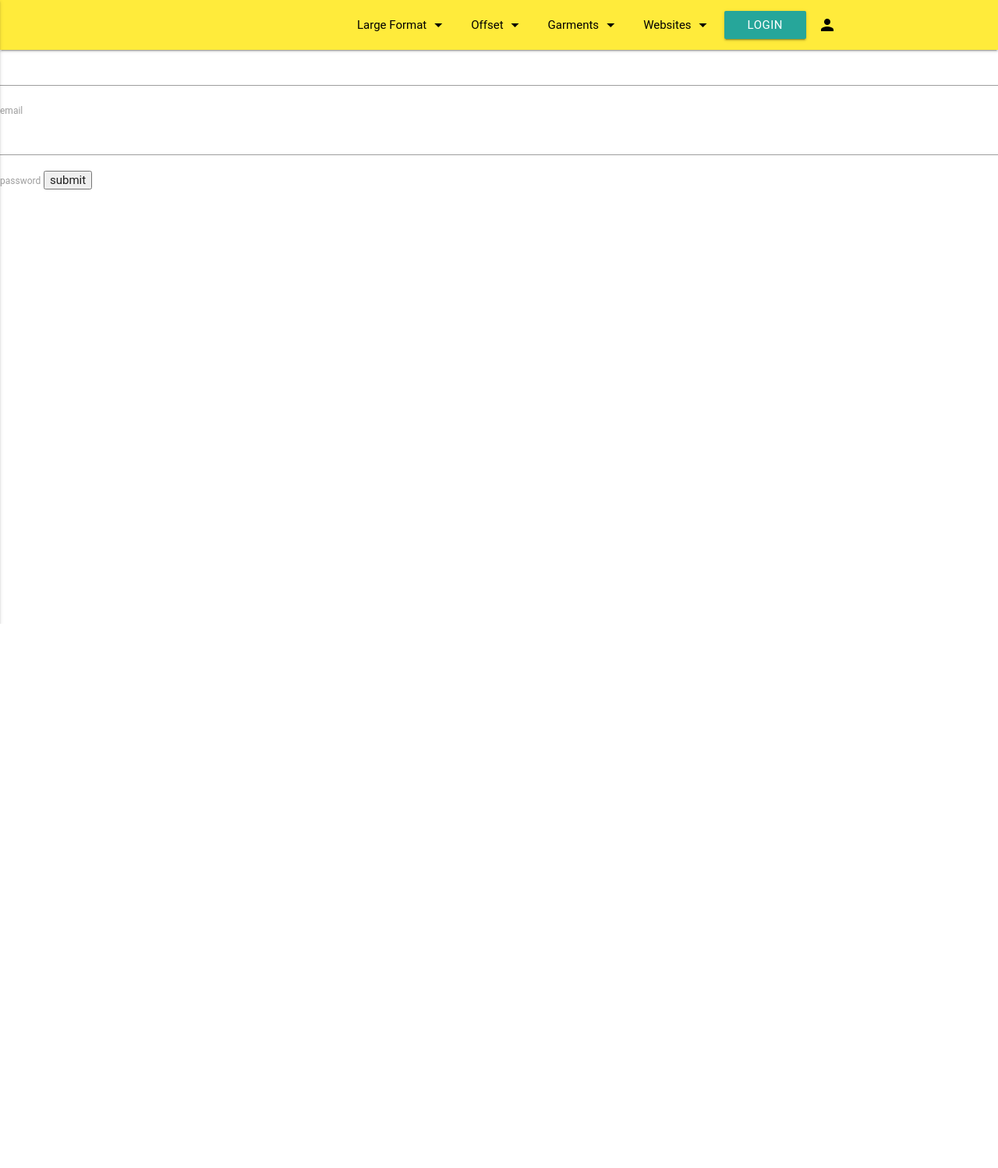
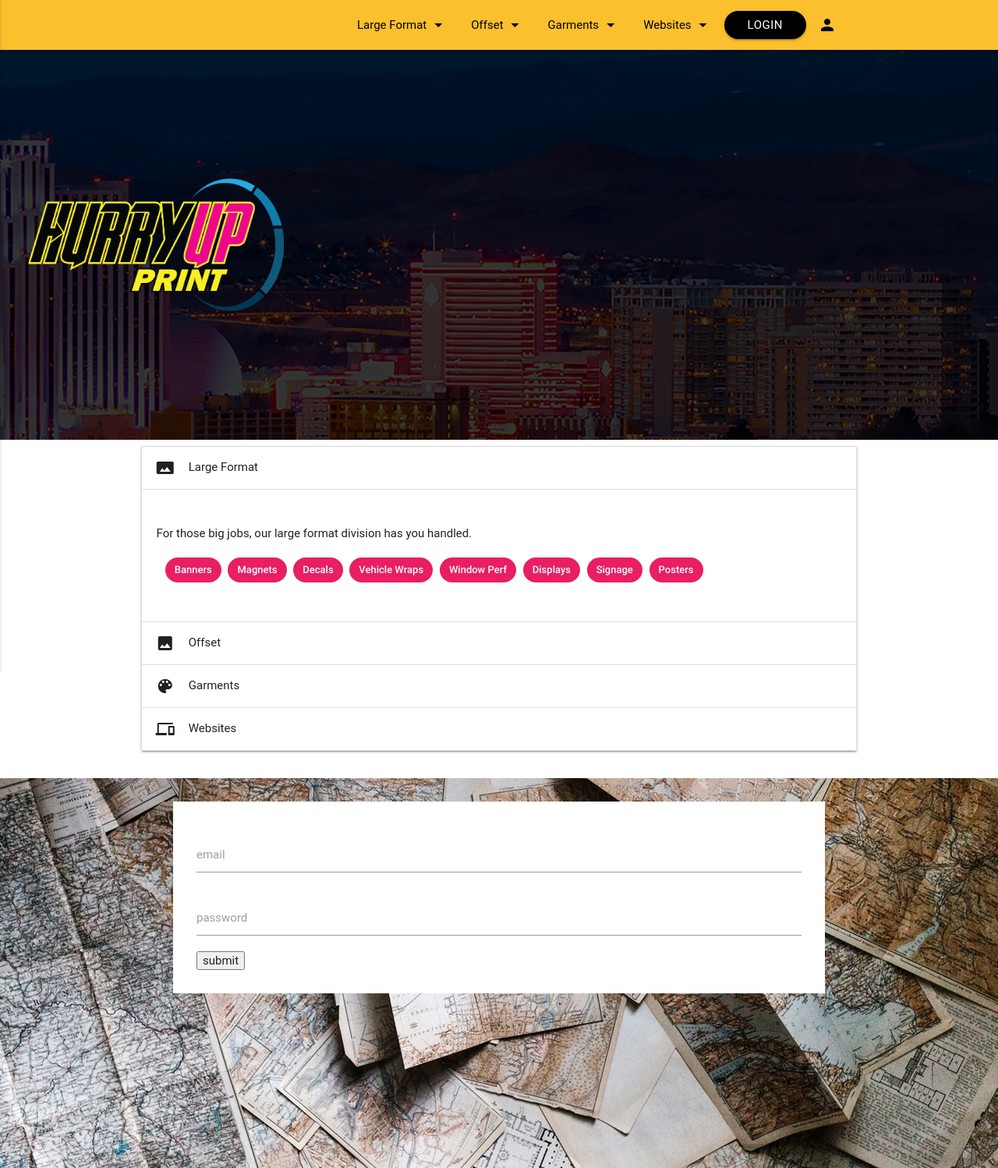
Before and after one commit to wcolts2000/hup-client, a PHP site: page / in a window 1280 px wide. Shown: the whole page at 78% size. Before the commit the page ends 800 px from the top, so only its background shows below. Run offline with PHP 8.4, Linux system fonts and the light colour scheme; some libraries are stand-ins or nearby versions; some web fonts are replaced.

Commit message:
added favicon

```diff
--- a/css/styles.css
+++ b/css/styles.css
@@ -1,4 +1,9 @@
 #login {
   margin-left: 0;
   margin-right: 0;
+  border-radius: 50px;
 }
+#form {
+  padding: 2rem;
+  margin: 2rem;
+}
--- a/index.html
+++ b/index.html
@@ -1,53 +1,84 @@
 <!DOCTYPE html>
 <html lang="en">
   <head>
-  <meta charset="UTF-8">
-  <meta name="viewport" content="width=device-width, initial-scale=1.0">
-  <meta http-equiv="X-UA-Compatible" content="ie=edge">
-  <title>Hurry Up Print | Websites, Banners, Business Cards, Flyers, Vehicle Wraps, Garment Printing</title>
-  <!--Import Google Icon Font-->
-  <link href="https://fonts.googleapis.com/icon?family=Material+Icons" rel="stylesheet">
-  <!--Import materialize.css-->
-  <link type="text/css" rel="stylesheet" href="css/materialize.min.css" media="screen,projection" />
-  <link type="text/css" rel="stylesheet" href="css/styles.css">
+    <meta charset="UTF-8" />
+    <meta name="viewport" content="width=device-width, initial-scale=1.0" />
+    <meta http-equiv="X-UA-Compatible" content="ie=edge" />
+    <title>
+      Hurry Up Print | Websites, Banners, Business Cards, Flyers, Vehicle Wraps,
+      Garment Printing
+    </title>
+    <link
+      href="https://fonts.googleapis.com/icon?family=Material+Icons"
+      rel="stylesheet"
+    />
+    <link
+      type="text/css"
+      rel="stylesheet"
+      href="css/materialize.min.css"
+      media="screen,projection"
+    />
+    <link type="text/css" rel="stylesheet" href="css/styles.css" />
+    <link rel="icon" href="img/favicon.png" sizes="32x32">
   </head>
   <body>
-    <!-- RESPONSIVE WITH SIDE MENU -->
-    <nav class="yellow">
+    <!-- RESPONSIVE NAV WITH SIDE MENU -->
+    <nav class="yellow darken-2">
       <div class="container">
         <div class="nav-wrapper">
-          <a class="button-collapse black-text" data-activates="mobile-nav" href="#">
+          <a
+            class="button-collapse black-text"
+            data-activates="mobile-nav"
+            href="#"
+          >
             <i class="material-icons">menu</i>
           </a>
           <ul class="right hide-on-med-and-down">
-
             <!-- DROPDOWN TRIGGER -->
             <li>
-              <a data-activates="lf-dropdown" class="dropdown-button black-text" href="#!">Large Format
+              <a
+                data-activates="lf-dropdown"
+                class="dropdown-button black-text"
+                href="#!"
+                >Large Format
                 <i class="material-icons right">arrow_drop_down</i>
               </a>
             </li>
 
             <li>
-              <a data-activates="off-dropdown" class="dropdown-button black-text" href="#!">Offset
+              <a
+                data-activates="off-dropdown"
+                class="dropdown-button black-text"
+                href="#!"
+                >Offset
                 <i class="material-icons right">arrow_drop_down</i>
               </a>
             </li>
 
             <li>
-              <a data-activates="gar-dropdown" class="dropdown-button black-text" href="#!">Garments
+              <a
+                data-activates="gar-dropdown"
+                class="dropdown-button black-text"
+                href="#!"
+                >Garments
                 <i class="material-icons right">arrow_drop_down</i>
               </a>
             </li>
 
             <li>
-              <a data-activates="web-dropdown" class="dropdown-button black-text" href="#!">Websites
+              <a
+                data-activates="web-dropdown"
+                class="dropdown-button black-text"
+                href="#!"
+                >Websites
                 <i class="material-icons right">arrow_drop_down</i>
               </a>
             </li>
             <!-- BUTTON LINK -->
             <li>
-              <a id="login" class="btn btn-small waves-effect waves-light">Login</a>
+            <a id="login" class="btn black waves-effect waves-light"
+                >Login</a
+              >
             </li>
             <!-- ICON LINK -->
             <li>
@@ -58,20 +89,30 @@
           </ul>
 
           <!-- Side Nav -->
-          <ul class="side-nav" id="mobile-nav"> <!-- must init in js -->
+          <ul class="side-nav" id="mobile-nav">
+            <!-- must init in js -->
             <ul class="collapsible collapsible-accordion">
-              <li><div class="user-view">
+              <li>
+                <div class="user-view">
                   <div class="background">
-                  <img src="img/bg.jpg">
+                    <img src="img/bg.jpg" />
                   </div>
                   <a href="#user">
                     <i class="material-icons black-text">person</i>
                   </a>
-                <a href="#name"><span class="black-text name">John Doe</span></a>
-                <a href="#email"><span class="black-text email">jdandturk@gmail.com</span></a>
-              </div></li>
+                  <a href="#name"
+                    ><span class="black-text name">John Doe</span></a
+                  >
+                  <a href="#email"
+                    ><span class="black-text email"
+                      >jdandturk@gmail.com</span
+                    ></a
+                  >
+                </div>
+              </li>
               <li>
-                <a class="black-text collapsible-header" href="#!">Large Format
+                <a class="black-text collapsible-header" href="#!"
+                  >Large Format
                   <i class="material-icons right">arrow_drop_down</i>
                 </a>
                 <div class="collapsible-body">
@@ -103,12 +144,12 @@
                   </ul>
                 </div>
               </li>
-
             </ul>
 
             <ul class="collapsible collapsible-accordion">
               <li>
-                <a class="black-text collapsible-header" href="#!">Offset
+                <a class="black-text collapsible-header" href="#!"
+                  >Offset
                   <i class="material-icons right">arrow_drop_down</i>
                 </a>
                 <div class="collapsible-body">
@@ -131,12 +172,12 @@
                   </ul>
                 </div>
               </li>
-
             </ul>
 
             <ul class="collapsible collapsible-accordion">
               <li>
-                <a class="black-text collapsible-header" href="#!">Garments
+                <a class="black-text collapsible-header" href="#!"
+                  >Garments
                   <i class="material-icons right">arrow_drop_down</i>
                 </a>
                 <div class="collapsible-body">
@@ -156,13 +197,17 @@
             </ul>
             <ul class="collapsible collapsible-accordion">
               <li>
-                <a class="black-text collapsible-header" href="#!">Websites
+                <a class="black-text collapsible-header" href="#!"
+                  >Websites
                   <i class="material-icons right">arrow_drop_down</i>
                 </a>
                 <div class="collapsible-body">
                   <ul>
                     <li>
                       <a href="#">Static Websites</a>
+                    </li>
+                    <li>
+                      <a href="#">Dynamic Websites</a>
                     </li>
                     <li>
                       <a href="#">E-commerce Sites</a>
@@ -179,11 +224,15 @@
                   </ul>
                 </div>
               </li>
-
             </ul>
             <!-- BUTTON LINK -->
             <li>
-              <a id="login" class="btn btn-small waves-effect waves-light">Login</a>
+              <a
+                id="login"
+                class="btn btn-small waves-effect waves-light"
+                style="margin: 0 15px;"
+                >Login</a
+              >
             </li>
             <!-- ICON LINK -->
             <li>
@@ -260,6 +309,9 @@
         <a href="#">Static Websites</a>
       </li>
       <li>
+        <a href="#">Dynamic Websites</a>
+      </li>
+      <li>
         <a href="#">E-commerce Sites</a>
       </li>
       <li>
@@ -273,16 +325,107 @@
       </li>
     </ul>
 
-  <main class="home-main">
-    <form id="form">
-      <label><input type="email" autocomplete="on">email</label>
-      <label><input type="password" autocomplete="current-password">password</label>
-      <input id="form-submit" type="submit" value="submit">
-    </form>
+    <section class="home-hero">
+      <div class="parallax-container valign-wrapper col s12">
+        <div class="parallax"><img src="img/reno.png" /></div>
+        <img
+          class="responsive-img"
+          style="padding: 0 2.4rem;"
+          src="img/hup_logo.png"
+          width="400"
+          alt="Hurry Up Print logo"
+        />
+      </div>
+    </section>
+    <main class="home-main white container">
+      <div class="row">
+        <ul class="collapsible" data-collapsible="expandable">
+          <li>
+            <div class="collapsible-header  active">
+              <i class="material-icons">panorama</i>Large Format
+            </div>
+            <div class="collapsible-body">
+              <p class="row">For those big jobs, our large format division has you handled.<p>
+              <a href="#!" class="chip pink white-text waves-effect waves-light">Banners</a>
+              <a href="#!" class="chip pink white-text waves-effect waves-light">Magnets</a>
+              <a href="#!" class="chip pink white-text waves-effect waves-light">Decals</a>
+              <a href="#!" class="chip pink white-text waves-effect waves-light">Vehicle Wraps</a>
+              <a href="#!" class="chip pink white-text waves-effect waves-light">Window Perf</a>
+              <a href="#!" class="chip pink white-text waves-effect waves-light">Displays</a>
+              <a href="#!" class="chip pink white-text waves-effect waves-light">Signage</a>
+              <a href="#!" class="chip pink white-text waves-effect waves-light">Posters</a>
+            </div>
+          </li>
+          <li>
+            <!-- pre-select -->
+            <div class="collapsible-header">
+              <i class="material-icons">insert_photo</i>Offset
+            </div>
+            <div class="collapsible-body">
+              <p>For all your smaller business advertising needs</p>
+              <a href="#!" class="chip pink white-text waves-effect waves-light">Business Cards</a>
+              <a href="#!" class="chip pink white-text waves-effect waves-light">Postcards</a>
+              <a href="#!" class="chip pink white-text waves-effect waves-light">Flyers</a>
+              <a href="#!" class="chip pink white-text waves-effect waves-light">Invitations</a>
+              <a href="#!" class="chip pink white-text waves-effect waves-light">Menus</a>
+            </div>
+          </li>
+          <li>
+            <div class="collapsible-header">
+              <i class="material-icons">color_lens</i>Garments
+            </div>
+            <div class="collapsible-body">
+              <p>For all your garment customizations</p>
+              <a href="#!" class="chip pink white-text waves-effect waves-light">Silk Screen Printing</a>
+              <a href="#!" class="chip pink white-text waves-effect waves-light">Embroidery</a>
+              <a href="#!" class="chip pink white-text waves-effect waves-light">Vinyl</a>
+            </div>
+          </li>
+          <li>
+            <div class="collapsible-header">
+              <i class="material-icons">devices</i>Websites
+            </div>
+            <div class="collapsible-body">
+              <p>For all your website and app needs</p>
+              <a href="#!" class="chip pink white-text waves-effect waves-light">Static Sites</a>
+              <a href="#!" class="chip pink white-text waves-effect waves-light">Dynamic Sites</a>
+              <a href="#!" class="chip pink white-text waves-effect waves-light">E-commerce Sites</a>
+              <a href="#!" class="chip pink white-text waves-effect waves-light">Restaurant Sites</a>
+              <a href="#!" class="chip pink white-text waves-effect waves-light">Blog Sites</a>
+              <a href="#!" class="chip pink white-text waves-effect waves-light">Apps</a>
+            </div>
+          </li>
+        </ul>
+      </div>
     </main>
 
+
+
+      <div class="parallax-container">
+        <div class="parallax"><img src="img/maps.jpg" alt="a table of old maps"></div>
+
+        <div class="container">
+
+          <form class="white" id="form">
+            <div class="input-field">
+              <input id="email" type="email" autocomplete="on" />
+              <label for="email">email</label>
+            </div>
+            <div class="input-field">
+              <input id="password"  type="password" autocomplete="on" />
+              <label for="password">password</label>
+            </div>
+
+            <input id="form-submit" type="submit" value="submit" />
+          </form>
+        </div>
+      </div>
+
     <!--Import jQuery before materialize.js-->
-  <script type="text/javascript" src="https://code.jquery.com/jquery-3.2.1.min.js"></script>
+    <script
+      type="text/javascript"
+      src="https://code.jquery.com/jquery-3.2.1.min.js"
+    ></script>
     <script type="text/javascript" src="js/materialize.min.js"></script>
     <script src="https://unpkg.com/@babel/standalone/babel.min.js"></script>
     <script src="https://unpkg.com/axios/dist/axios.min.js"></script>
--- a/js/index.js
+++ b/js/index.js
@@ -5,8 +5,8 @@ const appState = {
   loginModalOpen: false
 }
 
-// NAVBAR
-  $(document).ready(function() {
+$(document).ready(function() {
+  // NAVBAR
     // Init nav dropdowns
     $('.dropdown-button').dropdown({
       belowOrigin: true,
@@ -16,6 +16,16 @@ const appState = {
     $('.button-collapse').sideNav({
       hover: true
     });
+
+    // PARALLAX
+    $('.parallax').parallax();
+
+    // COLLAPSIBLE
+    $('.collapsible').collapsible()
+
+    // CAROUSEL
+    $('.carousel').carousel();
+    $('.carousel-slider').carousel({ fullWidth: true});
 
   });
 
```
Also changed, not shown: img/HUP web banner GRAPHICS.png (added), img/HUP web banner OFFSET.jpg (added), img/HUP web banner storefronts.jpg (added), img/HUP web banner web design.jpg (added), img/bcard_web_banner.jpg (added), img/eddm_web_banner.jpg (added), img/embroidery_web_banner.jpg (added), img/favicon.png (added), img/hupLogoDrop.png (added), img/hupLogoDrop.svg (added), img/hup_logo.png (added), img/magnet_web_banner.jpg (added), img/maps.jpg (added), img/reno.png (added), 2 more files. Lines whose indentation alone changed are shown as unchanged.
